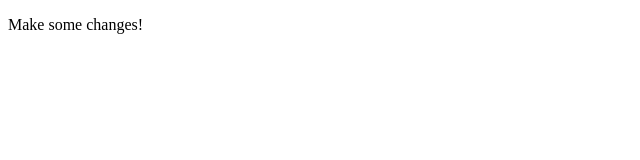
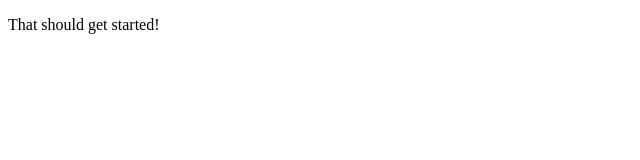
Before and after one commit to Ali2558/aliali.github.io, a plain HTML site: page index.html in a window 1280 px wide. Shown: the full height of the page, 0-640 px from the left. Drawn offline with Linux system fonts and the light colour scheme.

Commit message:
Update index.html

```diff
--- a/index.html
+++ b/index.html
@@ -6,6 +6,6 @@
   <head>
 
   <body>
-     <p>Make some changes!</p>
+     <p>That should get started!</p>
   </body>
  </html>
```
